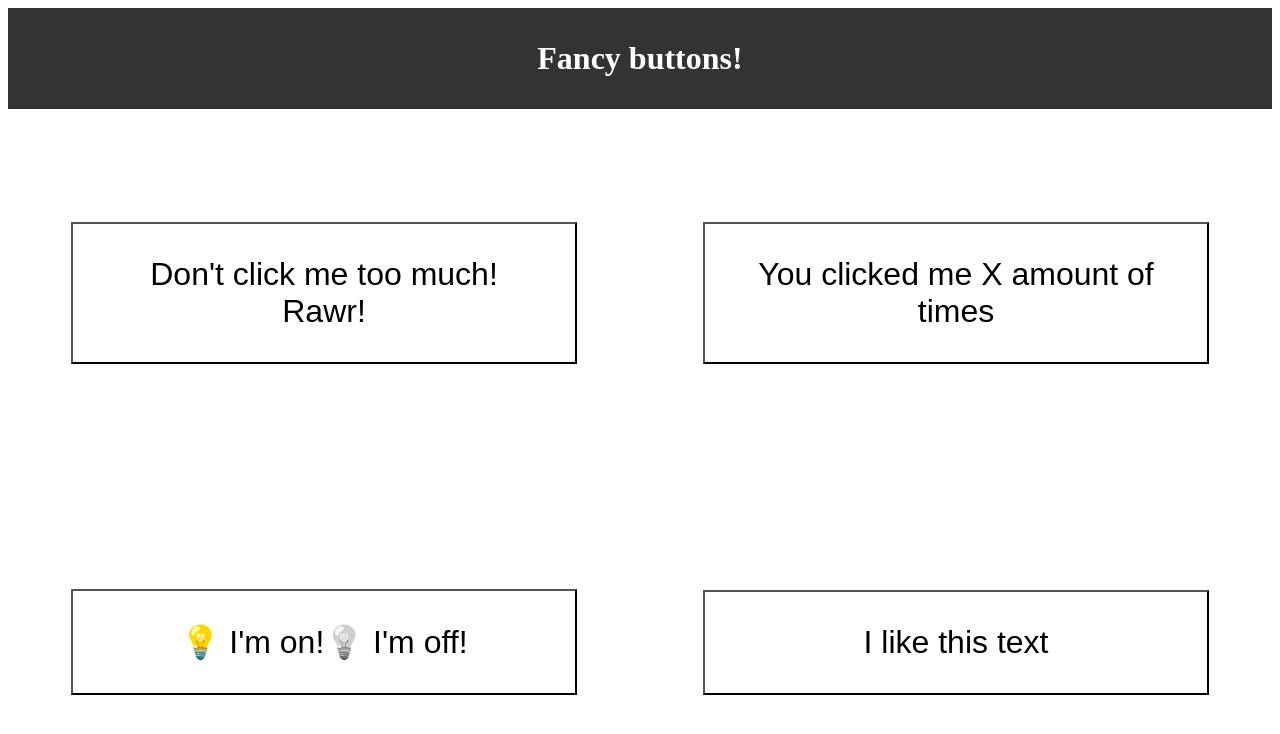
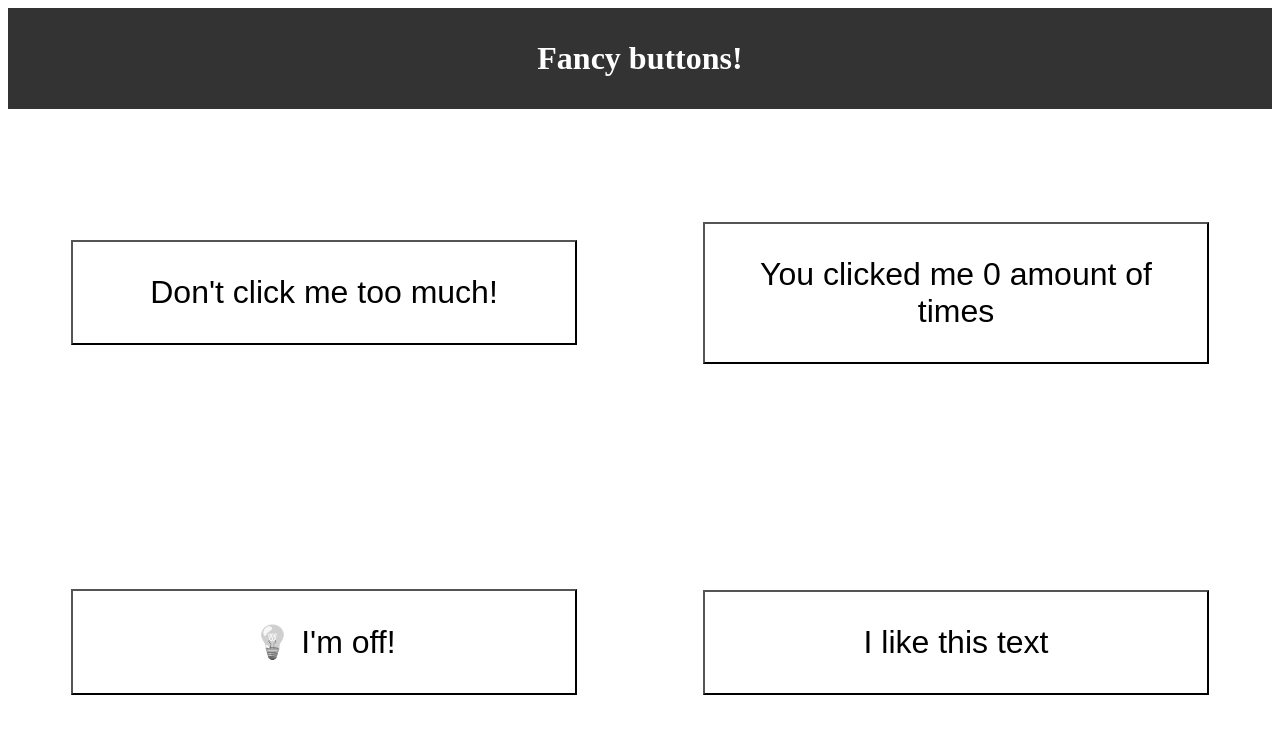
Before and after one commit to rachelpr/fancy-buttons, a React (Create React App) app: page / in a window 1280 px wide. Shown: the top 734 px of the page. Built offline with nearby package versions, Linux system fonts and the light colour scheme.

Commit message:
Add onclick functionality to components

```diff
--- a/src/components/AngryButton.js
+++ b/src/components/AngryButton.js
@@ -1,13 +1,25 @@
 import React from "react";
 import { useState } from "react";
 
-function AngryButton() {
+function AngryButton(props) {
+  const [anger, setAnger] = useState(0);
+
+  const handleClick = () => {
+    if (anger < 1) {
+      setAnger(anger + 0.1);
+    } else {
+      setAnger(0);
+    }
+  };
+
   return (
-    <button className="AngryButton">
-      {/* When the threshold is not reached */}
-      <span>Don't click me too much! </span>
-      {/* When the threshold is not reached */}
-      <span>Rawr!</span>
+    <button
+      style={{ backgroundColor: `rgba(255,0,0,${anger})` }}
+      onClick={handleClick}
+      className="AngryButton"
+    >
+      {anger < 1 && <span>Don't click me too much! </span>}
+      {anger > 1 && <span>Rawr!</span>}
     </button>
   );
 }
--- a/src/components/CounterButton.js
+++ b/src/components/CounterButton.js
@@ -2,8 +2,16 @@
 import { useState } from "react";
 
 function CounterButton() {
+  const [clickAmount, setClickAmount] = useState(0);
+
+  const handleClick = () => {
+    setClickAmount(clickAmount + 1);
+  };
+
   return (
-    <button className="CounterButton">You clicked me X amount of times</button>
+    <button onClick={handleClick} className="CounterButton">
+      You clicked me {clickAmount} amount of times
+    </button>
   );
 }
 
--- a/src/components/LightSwitchButton.js
+++ b/src/components/LightSwitchButton.js
@@ -2,16 +2,25 @@
 import { useState } from "react";
 
 function LightSwitchButton() {
+  const [light, setLight] = useState("off");
+
+  const handleClick = () => {
+    setLight(light === "on" ? "off" : "on");
+  };
+
   return (
-    <button className="LightSwitchButton">
-      {/* When the state is on */}
+    <button onClick={handleClick} className="LightSwitchButton">
+      {light === "on" && (
         <span>
           <i>💡</i> I'm on!
         </span>
-      {/* When the state is off */}
+      )}
+
+      {light === "off" && (
         <span className="off">
           <i>💡</i> I'm off!
         </span>
+      )}
     </button>
   );
 }
--- a/src/components/TextRepeaterButton.js
+++ b/src/components/TextRepeaterButton.js
@@ -2,9 +2,19 @@
 import { useState } from "react";
 
 function TextRepeaterButton() {
+  const [repetitions, setRepetitions] = useState(1);
+
+  const handleClick = () => {
+    setRepetitions(repetitions + 1);
+  };
+
+  const textArray = [];
+  for (let i = 0; i < repetitions; i++) {
+    textArray.push(<span key={i}>I like this text</span>);
+  }
   return (
-    <button className="TextRepeaterButton">
-      <span>I like this text</span>
+    <button onClick={handleClick} className="TextRepeaterButton">
+      {textArray}
     </button>
   );
 }
```
Lines whose indentation alone changed are shown as unchanged.
